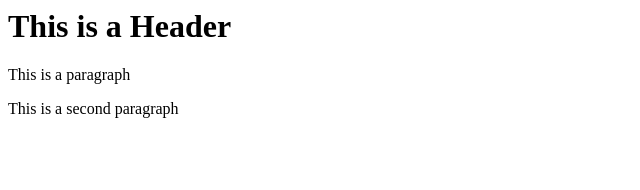
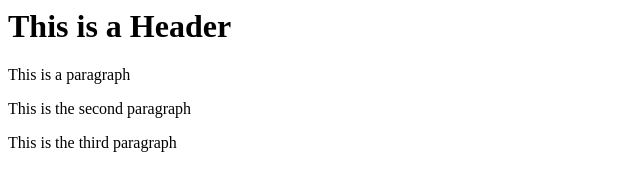
Before and after one commit to nlaw2001/git-test, a website: page index.html in a window 1280 px wide. Shown: the whole page, without its empty margins (0-640 px from the left). Drawn offline with Linux system fonts and the light colour scheme.

Commit message:
fourth commit

```diff
--- a/index.html
+++ b/index.html
@@ -3,7 +3,9 @@
  	<head></head>
  		<h1>This is a Header</h1>
  		<p>This is a paragraph</p>
- 		<p>This is a second paragraph</p>
+ 		<p>This is the second paragraph</p>
+ 		<p>This is the third paragraph</p>
+
 
  	<body></body>
  </html>
```
Also changed, not shown: package.json (added, +25 -0 lines), 1 other file.
